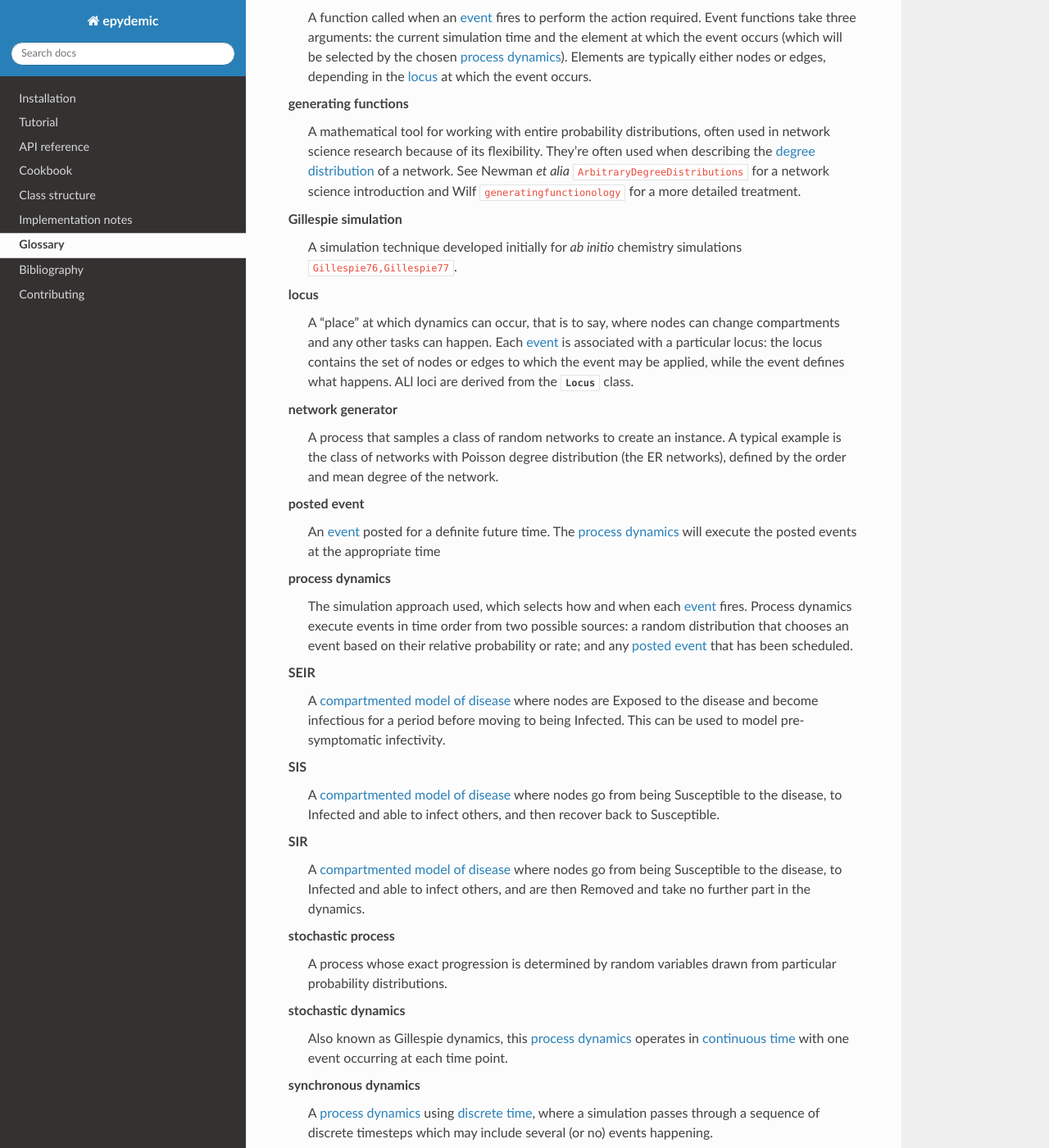
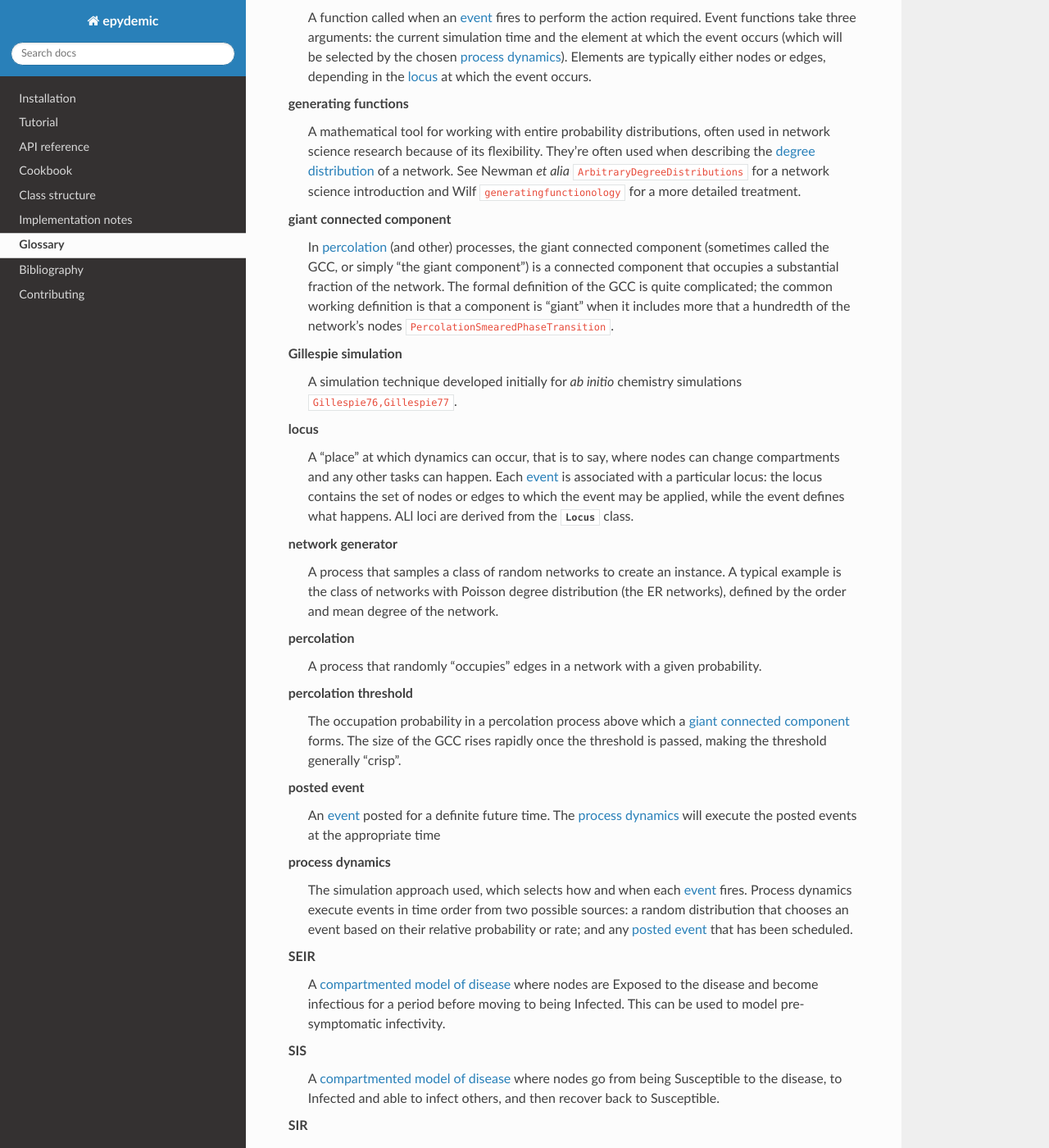
Before and after one commit to simoninireland/epydemic, a Sphinx documentation site: the page built from doc/glossary.rst, in a window 1280 px wide and 1400 px high, scrolled down 1279 px. Shown: the whole window at 82% size. Built offline with Sphinx 7.4.7 and the Read the Docs theme 2.0.0, drawn with Linux system fonts in a browser that asks for light colours; cross-references to code outside the pages are shown as plain code.

Commit message:
Added terms for percoaltion processes

```diff
--- a/doc/glossary.rst
+++ b/doc/glossary.rst
@@ -86,6 +86,15 @@ Glossary
       network science introduction and Wilf
       :cite:`generatingfunctionology` for a more detailed treatment.
 
+   giant connected component
+      In :term:`percolation` (and other) processes, the giant
+      connected component (sometimes called the GCC, or simply "the
+      giant component") is a connected component that occupies a
+      substantial fraction of the network. The formal definition of
+      the GCC is quite complicated; the common working definition is
+      that a component is "giant" when it includes more that a hundredth
+      of the network's nodes :cite:`PercolationSmearedPhaseTransition`.
+
    Gillespie simulation
       A simulation technique developed initially for *ab initio*
       chemistry simulations :cite:`Gillespie76,Gillespie77`.
@@ -103,6 +112,16 @@ Glossary
       instance. A typical example is the class of networks with Poisson
       degree distribution (the ER networks), defined by the order and
       mean degree of the network.
+
+   percolation
+      A process that randomly "occupies" edges in a network with a
+      given probability.
+
+   percolation threshold
+      The occupation probability in a percolation process above which
+      a :term:`giant connected component` forms. The size of the GCC
+      rises rapidly once the threshold is passed, making the
+      threshold generally "crisp".
 
    posted event
       An :term:`event` posted for a definite future time. The
```
